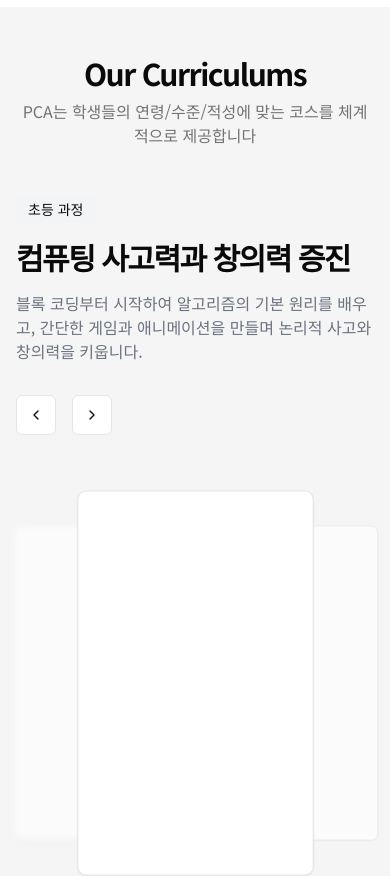
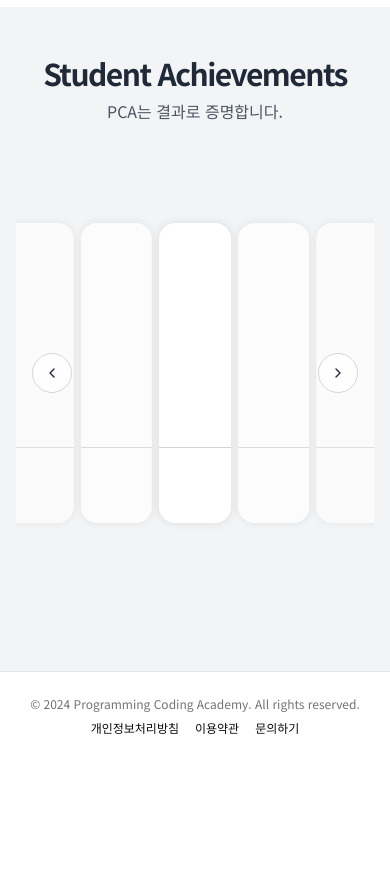
Before and after one commit to Dominic1324/PCASITE_TEST, a Next.js app: page / in a window 390 px wide. Shown: the part 1720-2596 px from the top of the page. After the commit the page ends 2480 px from the top, so only its background shows below. Built offline with nearby package versions, Linux system fonts and the light colour scheme.

Commit message:
Save current progress

```diff
--- a/app/page.tsx
+++ b/app/page.tsx
@@ -1,31 +1,40 @@
 'use client'
 
-import { useState } from "react";
+import { useState, useRef, useEffect } from "react";
 import { Button } from "@/components/ui/button";
 import { Card, CardContent, CardDescription, CardHeader, CardTitle } from "@/components/ui/card";
 import { Badge } from "@/components/ui/badge";
-import { Code, Trophy, Users, BookOpen, Star, Calendar, ArrowRight, Github, ExternalLink, Check, Brain, GitMerge, Building, ChevronLeft, ChevronRight } from "lucide-react";
+import { Code, Trophy, Users, BookOpen, Star, Calendar, ArrowRight, Github, ExternalLink, Check, Brain, GitMerge, Building, ChevronLeft, ChevronRight, Blocks, GraduationCap, School, Sparkles, FileCode2, Cog, Smartphone, Apple, Lightbulb, Coffee, FlaskConical, Globe, Award, Laptop, PenTool, FileText, Lightbulb as Patent, Microscope, ClipboardList } from "lucide-react";
 import Image from "next/image";
 import Link from "next/link";
 
-const curriculumData = [
+const achievementsData = [
 	{
 		id: '01',
-    level: '초등 과정',
-    title: '컴퓨팅 사고력과 창의력 증진',
-    description: '블록 코딩부터 시작하여 알고리즘의 기본 원리를 배우고, 간단한 게임과 애니메이션을 만들며 논리적 사고와 창의력을 키웁니다.'
+		title: 'E-Commerce Platform',
+		description: 'React와 Node.js로 제작한 풀스택 이커머스 솔루션.',
+		achievement: '2024 한국 코드페어 금상',
+		image: '/placeholder.jpg',
+		githubUrl: '#',
+		liveUrl: '#',
 	},
 	{
 		id: '02',
-    level: '중등 과정',
-    title: '알고리즘 심화 및 프로그래밍 언어 학습',
-    description: 'Python, C++ 등 실무적인 프로그래밍 언어를 배우고, 자료구조와 알고리즘에 대한 깊이 있는 이해를 통해 대회 수준의 문제 해결 능력을 갖춥니다.'
+		title: 'AI Study Assistant',
+		description: '머신러닝 기반의 학습 보조 앱.',
+		achievement: '2024 KSEF International 은상',
+		image: '/placeholder.jpg',
+		githubUrl: '#',
+		liveUrl: '#',
 	},
 	{
 		id: '03',
-    level: '고등 과정',
-    title: '전문 분야 탐색 및 실전 프로젝트',
-    description: '머신러닝, 데이터 분석, 웹/앱 어플리케이션 개발 등 최신 기술 트렌드를 반영한 프로젝트를 직접 기획하고 개발하며 실전 경험을 쌓습니다.'
+		title: 'Mobile Fitness Tracker',
+		description: '크로스플랫폼 피트니스 앱.',
+		achievement: '2024 ISEF 지역 예선 우수상',
+		image: '/placeholder.jpg',
+		githubUrl: '#',
+		liveUrl: '#',
 	},
 ];
 
@@ -43,32 +52,69 @@ const getCircularOffset = (index: number, activeIndex: number, count: number) =>
 
 export default function HomePage() {
 	const [activeIndex, setActiveIndex] = useState(0);
+	const dragStartXRef = useRef<number | null>(null);
+	const isDraggingRef = useRef(false);
+	const containerRef = useRef<HTMLDivElement | null>(null);
+
+	// keyboard navigation (left/right)
+	useEffect(() => {
+		const onKey = (e: KeyboardEvent) => {
+			if (e.key === 'ArrowLeft') handlePrev();
+			if (e.key === 'ArrowRight') handleNext();
+		};
+		window.addEventListener('keydown', onKey);
+		return () => window.removeEventListener('keydown', onKey);
+	}, []);
 
 	const handlePrev = () => {
-    setActiveIndex((prevIndex) => (prevIndex - 1 + curriculumData.length) % curriculumData.length);
+		setActiveIndex((prevIndex) => prevIndex - 1);
 	};
 
 	const handleNext = () => {
-    setActiveIndex((prevIndex) => (prevIndex + 1) % curriculumData.length);
+		setActiveIndex((prevIndex) => prevIndex + 1);
 	};
 
-  const activeCurriculum = curriculumData[activeIndex];
+	const activeAchievement = achievementsData[((activeIndex % achievementsData.length) + achievementsData.length) % achievementsData.length];
+
+	const handlePointerDown = (clientX: number) => {
+		dragStartXRef.current = clientX;
+		isDraggingRef.current = true;
+		// disable native drag/selection
+		if (containerRef.current) containerRef.current.style.pointerEvents = 'auto';
+	};
+
+	const handlePointerMove = (clientX: number) => {
+		if (!isDraggingRef.current || dragStartXRef.current === null) return;
+		// we could add visual feedback here (dragging offset)
+	};
+
+	const handlePointerUp = (clientX: number) => {
+		if (!isDraggingRef.current || dragStartXRef.current === null) return;
+		const diff = dragStartXRef.current - clientX;
+		const threshold = 50; // px
+		if (Math.abs(diff) > threshold) {
+			if (diff > 0) handleNext();
+			else handlePrev();
+		}
+		dragStartXRef.current = null;
+		isDraggingRef.current = false;
+		if (containerRef.current) containerRef.current.style.pointerEvents = '';
+	};
 
 	const getCardStyle = (index: number) => {
-    const offset = getCircularOffset(index, activeIndex, curriculumData.length);
+		const offset = getCircularOffset(index, activeIndex, achievementsData.length);
 
-    const translateXValue = offset * 40; // e.g., -40%, 0%, 40%
+		const translateXValue = offset * 40;
 		const scaleValue = offset === 0 ? 1.1 : 0.9;
 		const opacityValue = offset === 0 ? 1 : 0.6;
 		const zIndexValue = offset === 0 ? 10 : 0;
-    const blurValue = offset < 0 ? 'blur(4px)' : 'blur(0px)';
 
 		return {
 			transform: `translateX(${translateXValue}%) scale(${scaleValue})`,
 			opacity: opacityValue,
 			zIndex: zIndexValue,
-      filter: blurValue,
-      position: 'absolute' as const,
+			position: "absolute" as const,
+			transition: 'transform 0.5s ease-in-out, opacity 0.5s ease-in-out',
 		};
 	};
 
@@ -81,11 +127,33 @@ export default function HomePage() {
 						<Image src="/logo.png" alt="PCA Logo" width={100} height={40} />
 					</div>
 					<nav className="flex items-center space-x-6">
-            <Link href="#about" className="text-sm font-medium hover:text-primary transition-colors">About</Link>
-            <Link href="#curriculum" className="text-sm font-medium hover:text-primary transition-colors">Curriculum</Link>
-            <Link href="#achievements" className="text-sm font-medium hover:text-primary transition-colors">Achievements</Link>
-            <Link href="#news" className="text-sm font-medium hover:text-primary transition-colors">News</Link>
-            <Button className="bg-primary text-primary-foreground px-8 py-4 transition-colors hover:bg-[#283890] hover:text-[#fef100]">Play</Button>
+						<Link
+							href="#about"
+							className="text-sm font-medium hover:text-primary transition-colors"
+						>
+							About
+						</Link>
+						<Link
+							href="#curriculum"
+							className="text-sm font-medium hover:text-primary transition-colors"
+						>
+							Curriculum
+						</Link>
+						<Link
+							href="#achievements"
+							className="text-sm font-medium hover:text-primary transition-colors"
+						>
+							Achievements
+						</Link>
+						<Link
+							href="#news"
+							className="text-sm font-medium hover:text-primary transition-colors"
+						>
+							News
+						</Link>
+						<Button className="bg-primary text-primary-foreground px-8 py-4 transition-colors hover:bg-[#283890] hover:text-[#fef100]">
+							Play
+						</Button>
 					</nav>
 				</div>
 			</header>
@@ -93,147 +161,182 @@ export default function HomePage() {
 			<main className="flex-1">
 				{/* Hero Section */}
 				<section className="relative w-full flex items-center min-h-[calc(100vh-4rem)] py-12">
-          <Image src="/books-1.jpg" alt="Background of PCA course books" fill className="-z-10 object-cover" priority />
+					<Image
+						src="/books-1.jpg"
+						alt="Background of PCA course books"
+						fill
+						sizes="100vw"
+						className="-z-10 object-cover"
+						priority
+					/>
 					<div className="absolute inset-0 bg-black/60 -z-10" />
 					<div className="relative z-10 container mx-auto px-4 md:px-6">
 						<div className="flex flex-col items-center space-y-4 text-center">
-              <Badge variant="secondary" className="mb-4">Building Excellence from Fundamentals</Badge>
-              <h1 className="text-3xl font-bold tracking-tighter sm:text-4xl md:text-5xl lg:text-6xl/none text-primary-foreground">Programming Coding Academy</h1>
-              <p className="max-w-[600px] text-primary-foreground/80 md:text-lg">기초부터 탄탄하게 코딩을 마스터하세요. PCA만의 검증된 방법론은 견고한 기초와 실습을 통해 초보자를 숙련된 개발자로 성장시킵니다.</p>
+							<Badge variant="secondary" className="mb-4">
+								Building Excellence from Fundamentals
+							</Badge>
+							<h1 className="text-3xl font-bold tracking-tighter sm:text-4xl md:text-5xl lg:text-6xl/none text-primary-foreground">
+								Programming Coding Academy
+							</h1>
+							<p className="max-w-[600px] text-primary-foreground/80 md:text-lg">
+								기초부터 탄탄하게 코딩을 마스터하세요. PCA만의 검증된 방법론은 견고한 기초와 실습을 통해 초보자를 숙련된 개발자로 성장시킵니다.
+							</p>
 						</div>
 					</div>
 				</section>
 
 				{/* About PCA Section */}
-        <section id="about" className="w-full py-12 md:py-24 lg:py-32 bg-background">
+				<section
+					id="about"
+					className="w-full py-12 md:py-24 lg:py-32 bg-background"
+				>
 					<div className="container mx-auto px-4 md:px-6">
 						<div className="flex flex-col items-center justify-center space-y-4 text-center">
 							<div className="space-y-2">
-                <h2 className="text-3xl font-bold tracking-tighter sm:text-5xl">About PCA</h2>
-                <p className="max-w-[900px] text-muted-foreground md:text-xl/relaxed lg:text-base/relaxed xl:text-xl/relaxed">PCA는 코딩을 통해 생각하는 방법을 가르칩니다</p>
+								<h2 className="text-3xl font-bold tracking-tighter sm:text-5xl">
+									About PCA
+								</h2>
+								<p className="max-w-[900px] text-muted-foreground md:text-xl/relaxed lg:text-base/relaxed xl:text-xl/relaxed">
+									PCA는 코딩을 통해 생각하는 방법을 가르칩니다
+								</p>
 							</div>
 						</div>
 						<div className="mx-auto grid max-w-5xl items-start gap-8 py-12 lg:grid-cols-3">
-              <Card className="group transition-transform duration-300 ease-in-out hover:scale-105 hover:shadow-lg hover:bg-[#283890]">
+							<Card>
 								<CardContent className="flex flex-col items-center text-center p-6">
 									<div className="flex justify-center items-center mb-4">
-                    <div className="rounded-full bg-primary text-primary-foreground p-4 group-hover:bg-[#fef100] group-hover:text-[#283890]">
+										<div className="rounded-full bg-primary text-primary-foreground p-4">
 											<BookOpen className="h-8 w-8" />
 										</div>
 									</div>
-                  <h3 className="text-xl font-bold mb-2 group-hover:text-[#fef100]">생기부</h3>
-                  <p className="text-sm text-muted-foreground group-hover:text-[#fef100]">수행평가, 학종 포트폴리오</p>
+									<h3 className="text-xl font-bold mb-2">생기부</h3>
+									<p className="text-sm text-muted-foreground">
+										수행평가, 학종 포트폴리오
+									</p>
 								</CardContent>
 							</Card>
-              <Card className="group transition-transform duration-300 ease-in-out hover:scale-105 hover:shadow-lg hover:bg-[#283890]">
+							<Card>
 								<CardContent className="flex flex-col items-center text-center p-6">
 									<div className="flex justify-center items-center mb-4">
-                    <div className="rounded-full bg-primary text-primary-foreground p-4 group-hover:bg-[#fef100] group-hover:text-[#283890]">
+										<div className="rounded-full bg-primary text-primary-foreground p-4">
 											<Brain className="h-8 w-8" />
 										</div>
 									</div>
-                  <h3 className="text-xl font-bold mb-2 group-hover:text-[#fef100]">EC/AP</h3>
-                  <p className="text-sm text-muted-foreground group-hover:text-[#fef100]">AI 기술 앱 개발</p>
+									<h3 className="text-xl font-bold mb-2">EC/AP</h3>
+									<p className="text-sm text-muted-foreground">
+										AI 기술 앱 개발
+									</p>
 								</CardContent>
 							</Card>
-              <Card className="group transition-transform duration-300 ease-in-out hover:scale-105 hover:shadow-lg hover:bg-[#283890]">
+							<Card>
 								<CardContent className="flex flex-col items-center text-center p-6">
 									<div className="flex justify-center items-center mb-4">
-                    <div className="rounded-full bg-primary text-primary-foreground p-4 group-hover:bg-[#fef100] group-hover:text-[#283890]">
+										<div className="rounded-full bg-primary text-primary-foreground p-4">
 											<Trophy className="h-8 w-8" />
 										</div>
 									</div>
-                  <h3 className="text-xl font-bold mb-2 group-hover:text-[#fef100]">대회</h3>
-                  <p className="text-sm text-muted-foreground group-hover:text-[#fef100]">코드페어와 공모전</p>
+									<h3 className="text-xl font-bold mb-2">대회</h3>
+									<p className="text-sm text-muted-foreground">
+										코드페어와 공모전
+									</p>
 								</CardContent>
 							</Card>
 						</div>
 					</div>
 				</section>
 
-        {/* Curriculum */}
-        <section id="curriculum" className="w-full py-12 md:py-24 lg:py-32 bg-muted">
-          <div className="container mx-auto px-4 md:px-6">
-            <div className="flex flex-col items-center justify-center space-y-4 text-center mb-12">
-              <div className="space-y-2">
-                <h2 className="text-3xl font-bold tracking-tighter sm:text-5xl">Our Curriculums</h2>
-                <p className="max-w-[900px] text-muted-foreground md:text-xl/relaxed lg:text-base/relaxed xl:text-xl/relaxed">PCA는 학생들의 연령/수준/적성에 맞는 코스를 체계적으로 제공합니다</p>
-              </div>
-            </div>
-            <div className="grid md:grid-cols-2 gap-12 items-center">
-              <div className="space-y-4">
-                <div className="inline-block rounded-lg bg-gray-100 px-3 py-1 text-sm dark:bg-gray-800">{activeCurriculum?.level}</div>
-                <h2 className="text-3xl font-bold tracking-tighter sm:text-4xl md:text-5xl">{activeCurriculum?.title}</h2>
-                <p className="text-gray-500 md:text-xl/relaxed lg:text-base/relaxed xl:text-xl/relaxed dark:text-gray-400">{activeCurriculum?.description}</p>
-                <div className="flex gap-4 pt-4">
-                    <Button onClick={handlePrev} variant="outline" size="icon"><ChevronLeft className="h-4 w-4" /></Button>
-                    <Button onClick={handleNext} variant="outline" size="icon"><ChevronRight className="h-4 w-4" /></Button>
-                </div>
-              </div>
-              <div className="relative h-[400px] flex items-center justify-center">
-                {curriculumData.map((item, index) => (
-                  <div key={item.id} className="w-3/5 transition-all duration-500 ease-in-out" style={getCardStyle(index)}>
-                    <Card className="h-[350px]">
-                      <CardContent className="p-6">
-                        {/* Empty as requested */}
-                      </CardContent>
-                    </Card>
-                  </div>
-                ))}
-              </div>
-            </div>
-          </div>
-        </section>
-
 				{/* Student Achievements */}
-        <section id="achievements" className="w-full py-12 md:py-24 lg:py-32">
+				<section
+					id="achievements"
+					className="w-full py-12 md:py-24 lg:py-32 bg-gray-100"
+				>
 					<div className="container mx-auto px-4 md:px-6">
 						<div className="flex flex-col items-center justify-center space-y-4 text-center">
 							<div className="space-y-2">
-                <h2 className="text-3xl font-bold tracking-tighter sm:text-5xl">Student Achievements</h2>
-                <p className="max-w-[900px] text-muted-foreground md:text-xl/relaxed lg:text-base/relaxed xl:text-xl/relaxed">PCA는 학생들마다 확실한 결과를 만들어냅니다</p>
+								<h2 className="text-3xl font-bold tracking-tighter sm:text-5xl text-gray-800">
+									Student Achievements
+								</h2>
+								<p className="max-w-[900px] text-gray-600 md:text-xl/relaxed lg:text-base/relaxed xl:text-xl/relaxed mb-0">
+									PCA는 결과로 증명합니다.
+								</p>
 							</div>
 						</div>
-            <div className="mx-auto grid max-w-5xl items-center gap-6 py-12 lg:grid-cols-3">
-              <Card>
-                <CardHeader>
-                  <Image src="/placeholder.svg?height=200&width=400" width={400} height={200} alt="Student Project" className="rounded-lg object-cover w-full h-48" />
-                </CardHeader>
-                <CardContent>
-                  <CardTitle>E-Commerce Platform</CardTitle>
-                  <CardDescription>React와 Node.js로 제작한 풀스택 이커머스 솔루션. (제작: Alex Chen, 16세)</CardDescription>
-                  <div className="flex items-center space-x-2">
-                    <Button variant="outline" size="sm"><Github className="h-4 w-4 mr-2" />Code</Button>
-                    <Button variant="outline" size="sm"><ExternalLink className="h-4 w-4 mr-2" />Live Demo</Button>
+
+						{/* Floating Swipe Carousel - 5 items horizontal */}
+						<div className="relative max-w-full mx-auto h-[500px] overflow-hidden">
+							<div
+								ref={containerRef}
+								className="relative h-full flex"
+								style={{ transform: `translateX(-${(activeIndex % achievementsData.length) * 20}%)`, transition: isDraggingRef.current ? 'none' : 'transform 0.6s cubic-bezier(0.25, 0.46, 0.45, 0.94)' }}
+								onPointerDown={(e) => {
+									if ('button' in e && e.button !== 0) return;
+									handlePointerDown(e.clientX ?? (e as any).touches?.[0]?.clientX);
+								}}
+								onPointerMove={(e) => {
+									handlePointerMove(e.clientX ?? (e as any).touches?.[0]?.clientX);
+								}}
+								onPointerUp={(e) => {
+									handlePointerUp(e.clientX ?? (e as any).changedTouches?.[0]?.clientX);
+								}}
+								onPointerCancel={() => { dragStartXRef.current = null; isDraggingRef.current = false; }}
+								onPointerLeave={(e) => { if (isDraggingRef.current) handlePointerUp(e.clientX ?? 0); }}
+							>
+								{(() => {
+									const cards = [];
+									const offsets = [-2, -1, 0, 1, 2];
+									for (let i = 0; i < 5; i++) {
+										const offset = offsets[i];
+										const displayIndex = ((activeIndex + offset) % achievementsData.length + achievementsData.length) % achievementsData.length;
+										const currentItem = achievementsData[displayIndex];
+										const isActive = offset === 0;
+										const isAdjacent = Math.abs(offset) === 1;
+
+										cards.push(
+											<div
+												key={`card-${i}-${displayIndex}`}
+												className="flex-shrink-0 w-1/5 px-0 flex items-center justify-center"
+												style={{
+													transform: `scale(1) translateY(0px) translateX(${offset * 10}%)`,
+													opacity: isActive ? 1 : isAdjacent ? 0.8 : 0.7,
+													zIndex: isActive ? 5 : isAdjacent ? 3 : 1,
+													transition: isDraggingRef.current ? 'none' : 'all 0.6s cubic-bezier(0.25, 0.46, 0.45, 0.94)',
+												}}
+											>
+												<div className="relative w-full h-[300px] rounded-2xl overflow-hidden shadow-md group hover:shadow-lg transition-all duration-300 bg-white p-0 flex flex-col space-y-4" style={{ boxShadow: '0 0 10px rgba(0,0,0,0.1)' }}>
+													<div className="absolute bottom-1/4 left-0 right-0 border-t border-gray-300"></div>
 												</div>
-                </CardContent>
-              </Card>
-              <Card>
-                <CardHeader>
-                  <Image src="/placeholder.svg?height=200&width=400" width={400} height={200} alt="Student Project" className="rounded-lg object-cover w-full h-48" />
-                </CardHeader>
-                <CardContent>
-                  <CardTitle>AI Study Assistant</CardTitle>
-                  <CardDescription>머신러닝 기반의 학습 보조 앱. (제작: Maria Rodriguez, 17세)</CardDescription>
-                  <div className="flex items-center space-x-2">
-                    <Button variant="outline" size="sm"><Github className="h-4 w-4 mr-2" />Code</Button>
-                    <Button variant="outline" size="sm"><ExternalLink className="h-4 w-4 mr-2" />Live Demo</Button>
 											</div>
-                </CardContent>
-              </Card>
-              <Card>
-                <CardHeader>
-                  <Image src="/placeholder.svg?height=200&width=400" width={400} height={200} alt="Student Project" className="rounded-lg object-cover w-full h-48" />
-                </CardHeader>
-                <CardContent>
-                  <CardTitle>Mobile Fitness Tracker</CardTitle>
-                  <CardDescription>크로스플랫폼 피트니스 앱. (제작: James Park, 15세)</CardDescription>
-                  <div className="flex items-center space-x-2">
-                    <Button variant="outline" size="sm"><Github className="h-4 w-4 mr-2" />Code</Button>
-                    <Button variant="outline" size="sm"><ExternalLink className="h-4 w-4 mr-2" />Live Demo</Button>
+										);
+									}
+									return cards;
+								})()}
 							</div>
-                </CardContent>
-              </Card>
+
+							{/* Navigation Buttons */}
+							<div className="absolute top-1/2 -translate-y-1/2 left-0 right-0 flex justify-between px-4 pointer-events-none z-10">
+								<Button
+									onClick={handlePrev}
+									variant="outline"
+									size="icon"
+									className="pointer-events-auto rounded-full bg-white/80 backdrop-blur-sm hover:bg-white text-gray-800 border-gray-300"
+								>
+									<ChevronLeft className="h-6 w-6" />
+								</Button>
+								<Button
+									onClick={handleNext}
+									variant="outline"
+								size="icon"
+									className="pointer-events-auto rounded-full bg-white/80 backdrop-blur-sm hover:bg-white text-gray-800 border-gray-300"
+								>
+									<ChevronRight className="h-6 w-6" />
+								</Button>
+							</div>
+
+							{/* Footer Text */}
+							<div className="mt-12 text-center">
+								<p className="text-2xl font-bold mb-2 text-gray-800">{activeAchievement.achievement}</p>
+								<p className="text-gray-600">PCA는 결과로 증명합니다.</p>
+							</div>
 						</div>
 					</div>
 				</section>
@@ -243,11 +346,28 @@ export default function HomePage() {
 
 			{/* Footer */}
 			<footer className="flex flex-col gap-2 sm:flex-row py-6 w-full shrink-0 items-center px-4 md:px-6 border-t">
-        <p className="text-xs text-muted-foreground sm:ml-auto">© 2024 Programming Coding Academy. All rights reserved.</p>
+				<p className="text-xs text-muted-foreground sm:ml-auto">
+					© 2024 Programming Coding Academy. All rights reserved.
+				</p>
 				<nav className="flex gap-4 sm:gap-6">
-          <Link href="#" className="text-xs hover:underline underline-offset-4">개인정보처리방침</Link>
-          <Link href="#" className="text-xs hover:underline underline-offset-4">이용약관</Link>
-          <Link href="#" className="text-xs hover:underline underline-offset-4">문의하기</Link>
+					<Link
+						href="#"
+						className="text-xs hover:underline underline-offset-4"
+					>
+						개인정보처리방침
+					</Link>
+					<Link
+						href="#"
+						className="text-xs hover:underline underline-offset-4"
+					>
+						이용약관
+					</Link>
+					<Link
+						href="#"
+						className="text-xs hover:underline underline-offset-4"
+					>
+						문의하기
+					</Link>
 				</nav>
 			</footer>
 		</div>
```
Also changed, not shown: next-env.d.ts (added), 2 other files (tests, documents, lock files or other folders). Lines whose indentation alone changed are shown as unchanged.
